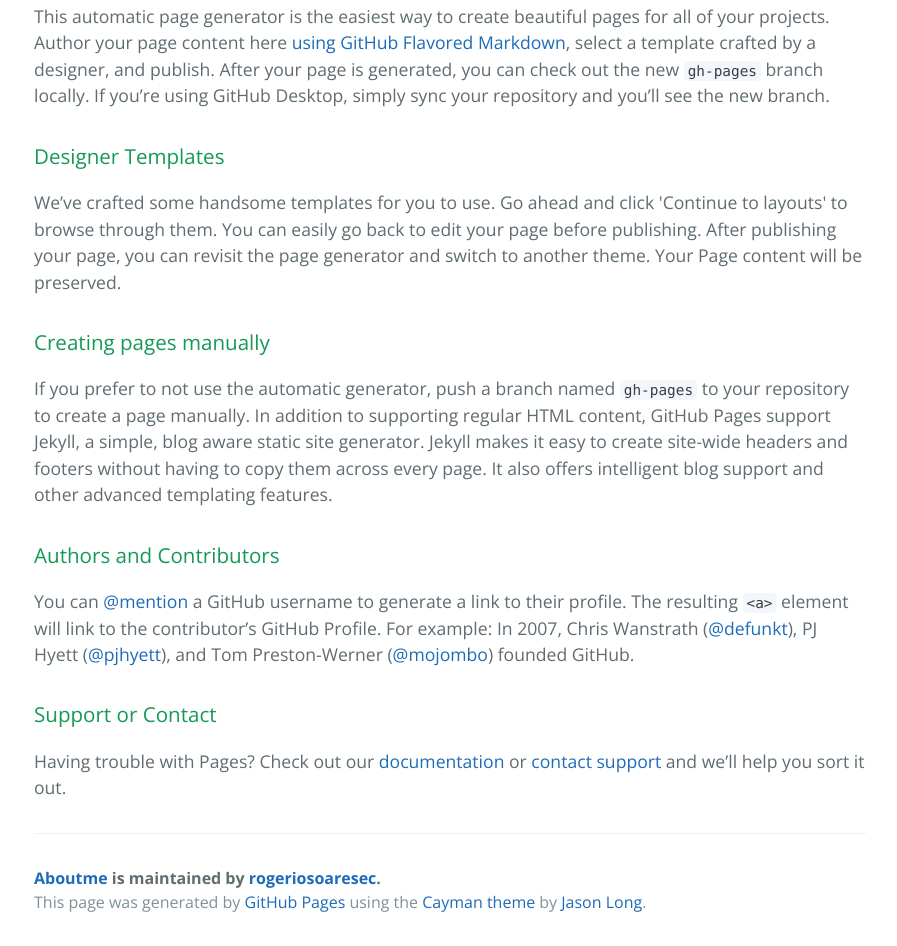
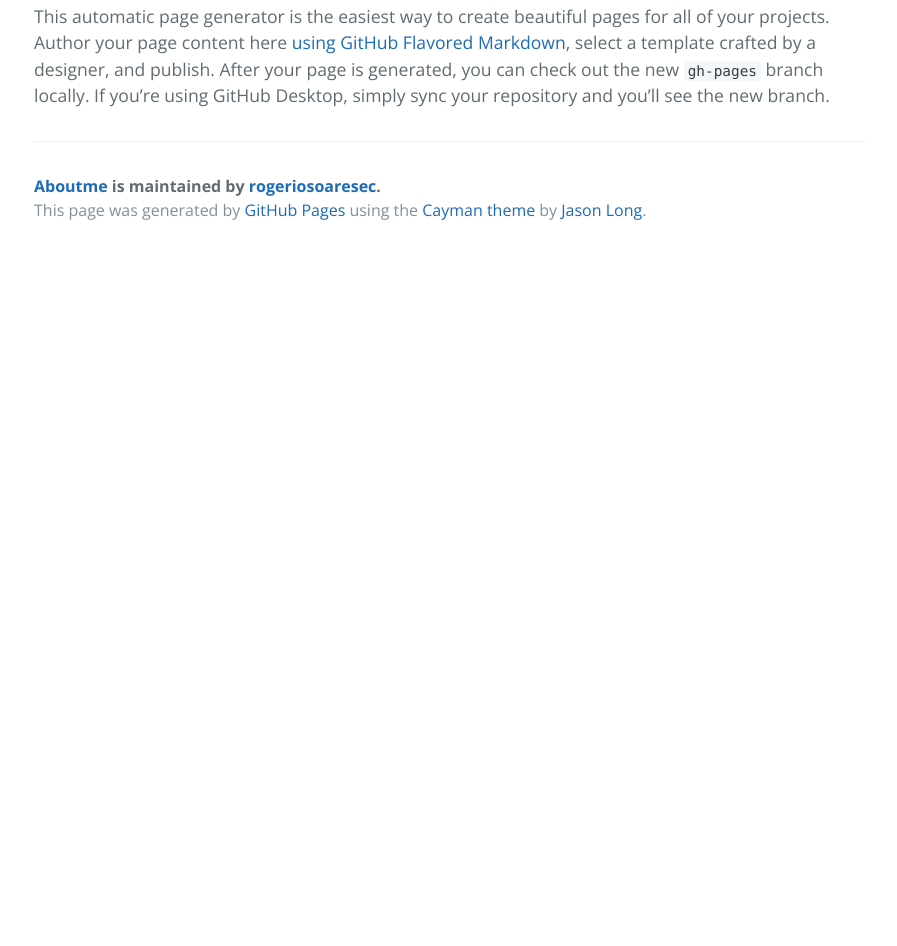
Before and after one commit to rogeriosoaresec/AboutMe, a plain HTML site: page index.html in a window 1280 px wide. Shown: the part 394-1340 px from the top of the page, without its empty margins (190-1087 px from the left). After the commit the page ends 800 px from the top, so only its background shows below. Drawn offline with nearby package versions, Linux system fonts and the light colour scheme.

Commit message:
Update index.html

```diff
--- a/index.html
+++ b/index.html
@@ -20,27 +20,6 @@
 <a id="welcome-to-github-pages" class="anchor" href="#welcome-to-github-pages" aria-hidden="true"><span aria-hidden="true" class="octicon octicon-link"></span></a>Welcome to GitHub Pages.</h3>
 
 <p>This automatic page generator is the easiest way to create beautiful pages for all of your projects. Author your page content here <a href="https://guides.github.com/features/mastering-markdown/">using GitHub Flavored Markdown</a>, select a template crafted by a designer, and publish. After your page is generated, you can check out the new <code>gh-pages</code> branch locally. If you’re using GitHub Desktop, simply sync your repository and you’ll see the new branch.</p>
-
-<h3>
-<a id="designer-templates" class="anchor" href="#designer-templates" aria-hidden="true"><span aria-hidden="true" class="octicon octicon-link"></span></a>Designer Templates</h3>
-
-<p>We’ve crafted some handsome templates for you to use. Go ahead and click 'Continue to layouts' to browse through them. You can easily go back to edit your page before publishing. After publishing your page, you can revisit the page generator and switch to another theme. Your Page content will be preserved.</p>
-
-<h3>
-<a id="creating-pages-manually" class="anchor" href="#creating-pages-manually" aria-hidden="true"><span aria-hidden="true" class="octicon octicon-link"></span></a>Creating pages manually</h3>
-
-<p>If you prefer to not use the automatic generator, push a branch named <code>gh-pages</code> to your repository to create a page manually. In addition to supporting regular HTML content, GitHub Pages support Jekyll, a simple, blog aware static site generator. Jekyll makes it easy to create site-wide headers and footers without having to copy them across every page. It also offers intelligent blog support and other advanced templating features.</p>
-
-<h3>
-<a id="authors-and-contributors" class="anchor" href="#authors-and-contributors" aria-hidden="true"><span aria-hidden="true" class="octicon octicon-link"></span></a>Authors and Contributors</h3>
-
-<p>You can <a href="https://help.github.com/articles/basic-writing-and-formatting-syntax/#mentioning-users-and-teams" class="user-mention">@mention</a> a GitHub username to generate a link to their profile. The resulting <code>&lt;a&gt;</code> element will link to the contributor’s GitHub Profile. For example: In 2007, Chris Wanstrath (<a href="https://github.com/defunkt" class="user-mention">@defunkt</a>), PJ Hyett (<a href="https://github.com/pjhyett" class="user-mention">@pjhyett</a>), and Tom Preston-Werner (<a href="https://github.com/mojombo" class="user-mention">@mojombo</a>) founded GitHub.</p>
-
-<h3>
-<a id="support-or-contact" class="anchor" href="#support-or-contact" aria-hidden="true"><span aria-hidden="true" class="octicon octicon-link"></span></a>Support or Contact</h3>
-
-<p>Having trouble with Pages? Check out our <a href="https://help.github.com/pages">documentation</a> or <a href="https://github.com/contact">contact support</a> and we’ll help you sort it out.</p>
-
       <footer class="site-footer">
         <span class="site-footer-owner"><a href="https://github.com/rogeriosoaresec/AboutMe">Aboutme</a> is maintained by <a href="https://github.com/rogeriosoaresec">rogeriosoaresec</a>.</span>
 
```
